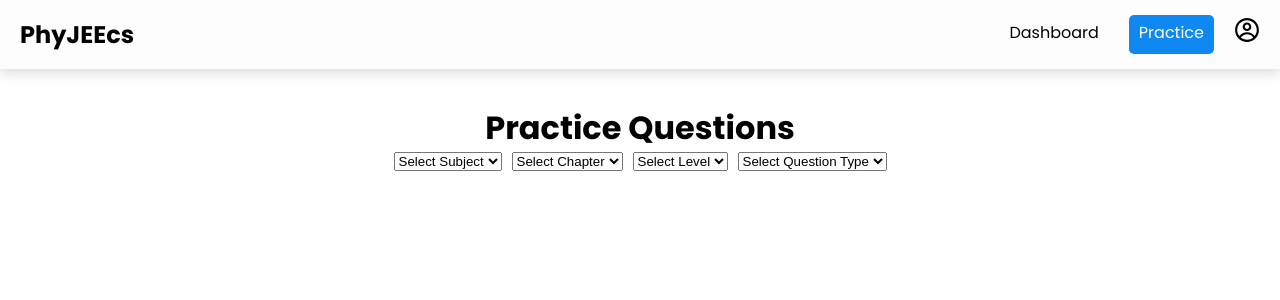
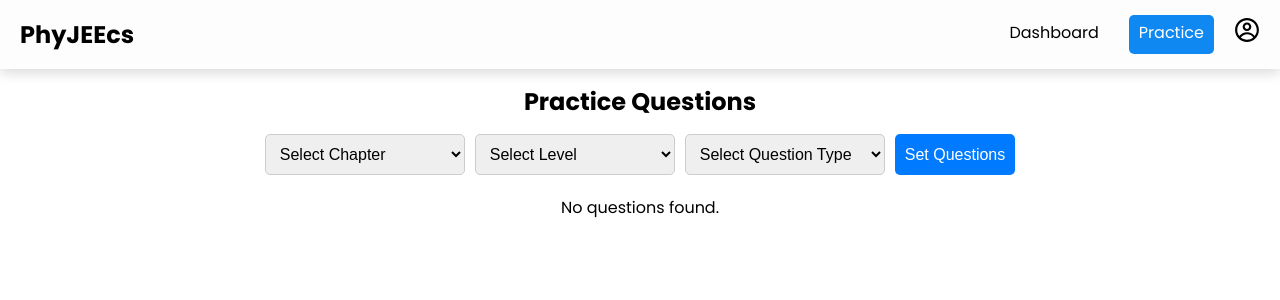
Before and after one commit to Abhi-shek26/PhyJEEcs, a React (Vite) app in the folder frontend/: page /practice in a window 1280 px wide. Shown: the top 300 px of the page. Built offline with nearby package versions, Linux system fonts and the light colour scheme.

Commit message:
A basic practice page is ready, filtering question, UI according to the question type, etc

```diff
--- a/frontend/src/Components/Practice.css
+++ b/frontend/src/Components/Practice.css
@@ -1,11 +1,95 @@
 .practice-container {
-    padding: 20px;
+  /* max-width: 900px; */
+  margin: auto;
+  /* padding: 20px; */
   text-align: center;
+}
+
+h1 {
+  font-size: 24px;
+  margin-bottom: 15px;
 }
 
 .filter-section {
   display: flex;
+  flex-wrap: wrap;
   gap: 10px;
   justify-content: center;
   margin-bottom: 20px;
 }
+
+select, .set-questions-btn {
+  padding: 10px;
+  font-size: 16px;
+  border-radius: 5px;
+  border: 1px solid #ccc;
+  outline: none;
+  transition: 0.3s ease-in-out;
+}
+
+select {
+  width: 200px;
+}
+
+.set-questions-btn {
+  background: #007bff;
+  color: white;
+  cursor: pointer;
+  border: none;
+}
+
+.set-questions-btn:hover {
+  background: #0056b3;
+}
+
+.navigation-buttons {
+  display: flex;
+  gap: 15px;
+  margin-top: 15px;
+  justify-content: center;
+  align-items: center;
+}
+
+.navigation-buttons button {
+  padding: 10px 15px;
+  font-size: 14px;
+  border: none;
+  border-radius: 5px;
+  cursor: pointer;
+  transition: 0.3s ease-in-out;
+}
+
+.navigation-buttons button:disabled {
+  background: #ccc;
+  cursor: not-allowed;
+}
+
+.navigation-buttons button:not(:disabled) {
+  background: #28a745;
+  color: white;
+}
+
+.navigation-buttons button:not(:disabled):hover {
+  background: #218838;
+}
+
+.error {
+  color: red;
+  font-weight: bold;
+}
+
+/* Responsive Design */
+@media screen and (max-width: 600px) {
+  .filter-section {
+    flex-direction: column;
+    gap: 10px;
+  }
+
+  select {
+    width: 100%;
+  }
+
+  .navigation-buttons {
+    flex-direction: column;
+  }
+}
--- a/frontend/src/Components/Practice.jsx
+++ b/frontend/src/Components/Practice.jsx
@@ -1,9 +1,17 @@
-import React, { useState, useEffect } from "react";
+import React, { useState } from "react";
 import Question from "./Question";
 import "./Practice.css";
 
+const chapters = [
+  "0.Basic Mathematics", "1.Units and Dimensions", "2.Kinematics", "3.Newton's Laws of Motion",
+  "4.Work, Energy and Power", "5.Circular Motion", "6.Centre of Mass, Impulse and Momentum",
+  "7.Rotational Motion", "8.Gravitation", "9.Elasticity", "10.Fluids", "11.SHM", "12.String Waves",
+  "13.Sound Waves", "14.Thermal Properties of Matter", "15.KTG", "16.Thermodynamics", "17.Electrostatics and Potential",
+  "18.Capacitance", "19.Current Electricity", "20.Magnetic Effects of Current", "21.EMI", "22.AC",
+  "23.Ray Optics", "24.Wave Optics", "25.Modern Physics", "26.EM Waves", "27.Semiconductors", "28.Errors and Experiments"
+];
+
 const Practice = () => {
-  const [subject, setSubject] = useState("");
   const [chapter, setChapter] = useState("");
   const [level, setLevel] = useState("");
   const [questionType, setQuestionType] = useState("");
@@ -13,22 +21,21 @@ const Practice = () => {
   const [loading, setLoading] = useState(false);
   const [error, setError] = useState("");
 
-  // Fetch questions from API when filters change
-  useEffect(() => {
-    if (!subject || !chapter || !level || !questionType) return;
+  const fetchQuestions = async () => {
+    if (!chapter || !level || !questionType) {
+      setError("Please select all filters before fetching questions.");
+      return;
+    }
 
-    const fetchQuestions = async () => {
     setLoading(true);
     setError("");
-
     try {
       const response = await fetch(
-          `http://localhost:4000/api/questions?subject=${subject}&chapter=${chapter}&level=${level}&type=${questionType}`
+        `http://localhost:4000/api/questions?chapter=${chapter}&level=${level}&type=${questionType}`
       );
       const data = await response.json();
-
+      console.log("Fetched Question Data:", data);
       if (!response.ok) throw new Error(data.message || "Failed to fetch questions");
-
       setQuestions(data);
       setCurrentQuestionIndex(0);
     } catch (err) {
@@ -38,25 +45,27 @@ const Practice = () => {
     }
   };
 
-    fetchQuestions();
-  }, [subject, chapter, level, questionType]);
-
   const handleSubmitAnswer = (userAnswer) => {
     const currentQuestion = questions[currentQuestionIndex];
     const isCorrect =
-      JSON.stringify(userAnswer.sort()) ===
-      JSON.stringify(currentQuestion.correctAnswer.sort());
+      JSON.stringify(userAnswer.sort()) === JSON.stringify(currentQuestion.correctAnswer.sort());
 
     setAttemptedQuestions((prev) => ({
       ...prev,
       [currentQuestion.id]: { userAnswer, isCorrect },
     }));
+  };
 
-    setTimeout(() => {
+  const handleNextQuestion = () => {
     if (currentQuestionIndex < questions.length - 1) {
       setCurrentQuestionIndex((prev) => prev + 1);
     }
-    }, 1000);
+  };
+
+  const handlePreviousQuestion = () => {
+    if (currentQuestionIndex > 0) {
+      setCurrentQuestionIndex((prev) => prev - 1);
+    }
   };
 
   return (
@@ -64,23 +73,17 @@ const Practice = () => {
       <h1>Practice Questions</h1>
 
       <div className="filter-section">
-        <select onChange={(e) => setSubject(e.target.value)} value={subject}>
-          <option value="">Select Subject</option>
-          <option value="Physics">Physics</option>
-          <option value="Mathematics">Mathematics</option>
-        </select>
-
         <select onChange={(e) => setChapter(e.target.value)} value={chapter}>
           <option value="">Select Chapter</option>
-          <option value="Motion">Motion</option>
-          <option value="Algebra">Algebra</option>
+          {chapters.map((chap, index) => (
+            <option key={index} value={chap}>{chap}</option>
+          ))}
         </select>
 
         <select onChange={(e) => setLevel(e.target.value)} value={level}>
           <option value="">Select Level</option>
-          <option value="Easy">Easy</option>
-          <option value="Medium">Medium</option>
-          <option value="Hard">Hard</option>
+          <option value="JEE Mains">JEE Mains</option>
+          <option value="JEE Advanced">JEE Advanced</option>
         </select>
 
         <select onChange={(e) => setQuestionType(e.target.value)} value={questionType}>
@@ -89,17 +92,32 @@ const Practice = () => {
           <option value="Multiple Correct">Multiple Correct</option>
           <option value="Numerical">Numerical</option>
         </select>
+
+        <button onClick={fetchQuestions} className="set-questions-btn">
+          Set Questions
+        </button>
       </div>
 
       {loading && <p>Loading questions...</p>}
+      {questions.length === 0 && !loading && <p>No questions found.</p>}
       {error && <p className="error">{error}</p>}
 
       {questions.length > 0 && !loading && (
+        <div className="question-section">
           <Question
             question={questions[currentQuestionIndex]}
             onSubmit={handleSubmitAnswer}
             attempted={attemptedQuestions[questions[currentQuestionIndex]?.id]}
           />
+          <div className="navigation-buttons">
+            <button onClick={handlePreviousQuestion} disabled={currentQuestionIndex === 0}>
+              Previous
+            </button>
+            <button onClick={handleNextQuestion} disabled={currentQuestionIndex === questions.length - 1}>
+              Next
+            </button>
+          </div>
+        </div>
       )}
     </div>
   );
--- a/frontend/src/Components/Question.jsx
+++ b/frontend/src/Components/Question.jsx
@@ -4,20 +4,14 @@ import { MdFeedback } from "react-icons/md";
 import Timer from "./Timer";
 import "./Question.css";
 
-const question = {
-  id: "KMJM1",
-  chapter: "Kinematics",
-  level: "JEE Mains",
-  type: "Multiple Correct", // Change to "Single Correct" or "Numerical" for testing
-  image:
-    "https://res.cloudinary.com/dubavyoxd/image/upload/v1742898758/Questions/2.KinematicsJEE%20Mains/Multiple%20Correct/qcezhvvbrfgcial9lzlr.png",
-  options: ["A", "B", "C", "D"],
-};
+const Question = ({ question }) => {
+  if (!question || Object.keys(question).length === 0) {
+    return <p className="loading-message">Loading question...</p>;
+  }
 
-const Question = () => {
   const [attemptStarted, setAttemptStarted] = useState(false);
   const [selectedAnswer, setSelectedAnswer] = useState(
-    question.type === "Multiple Correct" ? [] : null
+    question.type === "Multiple Correct" ? [] : ""
   );
   const [submittedAnswer, setSubmittedAnswer] = useState(null);
   const [timeTaken, setTimeTaken] = useState(null);
@@ -52,28 +46,42 @@ const Question = () => {
   return (
     <div className="question-container">
       <div className="question-header">
-        <span className="question-id">{question.id}</span>
+        <span className="question-id">{question.title || "N/A"}</span>
         <div className="chips">
-          <span className="chip">{question.chapter}</span>
-          <span className="chip">{question.level}</span>
-          <span className="chip">{question.type}</span>
+          <span className="chip">{question.chapter || "Unknown Chapter"}</span>
+          <span className="chip">{question.category || "Unknown Level"}</span>
+          <span className="chip">{question.type || "Unknown Type"}</span>
         </div>
         <div className="options">
-          <span className="bookmark"><CiBookmarkPlus /></span>
-          <span className="feedback"><MdFeedback /></span>
+          <span className="bookmark">
+            <CiBookmarkPlus />
+          </span>
+          <span className="feedback">
+            <MdFeedback />
+          </span>
         </div>
       </div>
 
-      <div className="question-image" onClick={() => setImageExpanded(true)}>
-        <img src={question.image} alt="Question" />
-      </div>
+      {question.imageUrl && (
+        <>
+          <div
+            className="question-image"
+            onClick={() => setImageExpanded(true)}
+          >
+            <img src={question.imageUrl} alt="Question" />
+          </div>
 
-      {imageExpanded && (
-        <div className="image-modal" onClick={() => setImageExpanded(false)}>
-          <div className="image-modal-content">
-            <img src={question.image} alt="Expanded Question" />
-          </div>
-        </div>
+          {imageExpanded && (
+            <div
+              className="image-modal"
+              onClick={() => setImageExpanded(false)}
+            >
+              <div className="image-modal-content">
+                <img src={question.imageUrl} alt="Expanded Question" />
+              </div>
+            </div>
+          )}
+        </>
       )}
 
       <div className="timer-box">
@@ -87,9 +95,10 @@ const Question = () => {
       </div>
 
       <div className="options-container">
-        {question.type === "Single Correct" || question.type === "Multiple Correct" ? (
+        {question.type === "Single Correct" ||
+        question.type === "Multiple Correct" ? (
           <div className="mcq-options">
-            {question.options.map((option, index) => (
+            {["A", "B", "C", "D"].map((option, index) => (
               <button
                 key={index}
                 className={`option-button ${
@@ -108,7 +117,7 @@ const Question = () => {
               </button>
             ))}
           </div>
-        ) : (
+        ) : question.type === "Numerical" ? (
           <input
             type="text"
             className="numerical-input"
@@ -119,7 +128,7 @@ const Question = () => {
             }
             disabled={!attemptStarted || submittedAnswer !== null}
           />
-        )}
+        ) : null}
       </div>
 
       <div className="buttons">
@@ -150,7 +159,8 @@ const Question = () => {
             </strong>
           </p>
           <p>
-            Time Taken: <strong>{timeTaken ? `${timeTaken} sec` : "N/A"}</strong>
+            Time Taken:{" "}
+            <strong>{timeTaken ? `${timeTaken} sec` : "N/A"}</strong>
           </p>
         </div>
       )}
```
Also changed, not shown: frontend/src/Components/AddQuestion.jsx (+11 -0 lines). Lines whose indentation alone changed are shown as unchanged.
